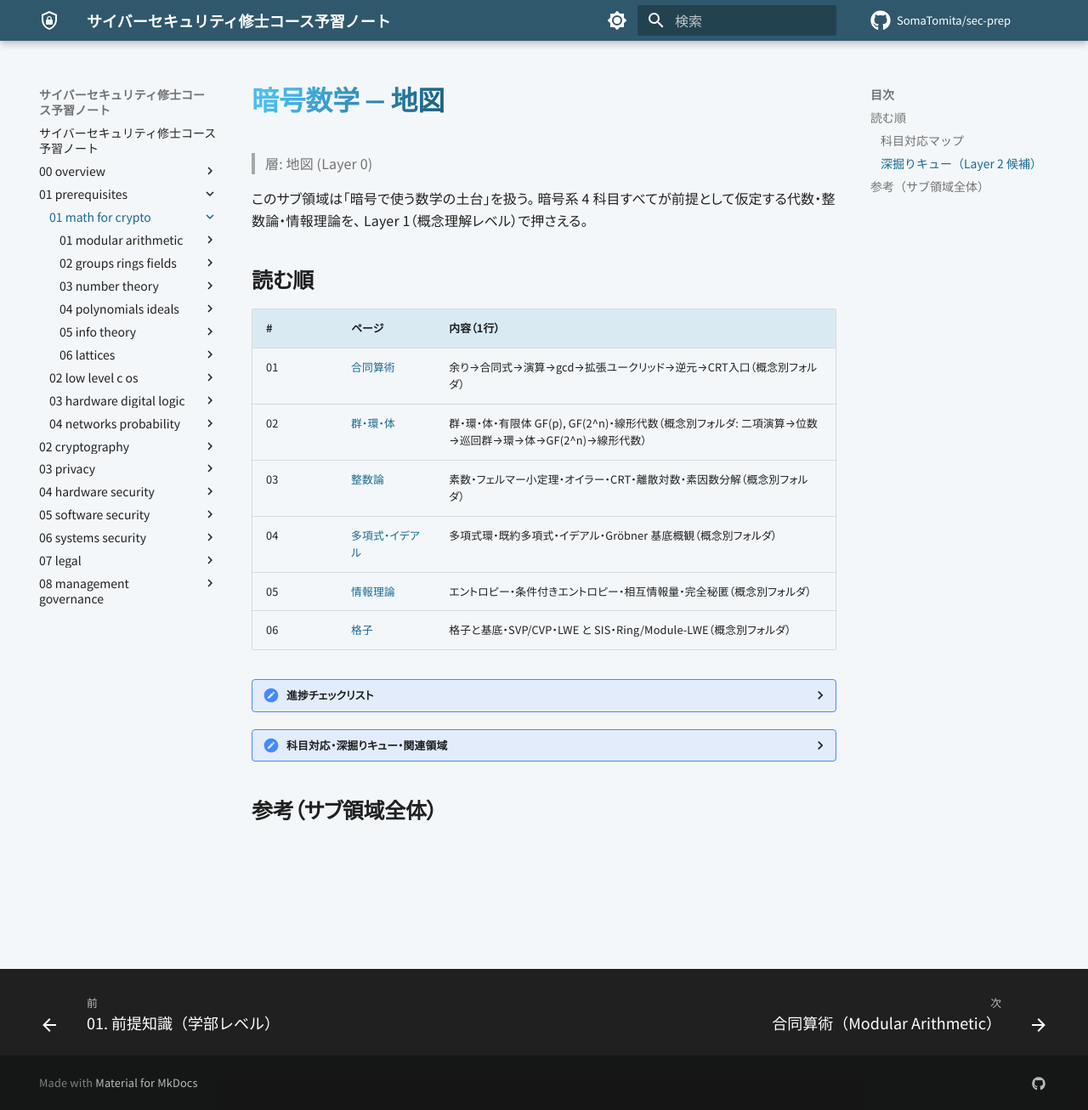
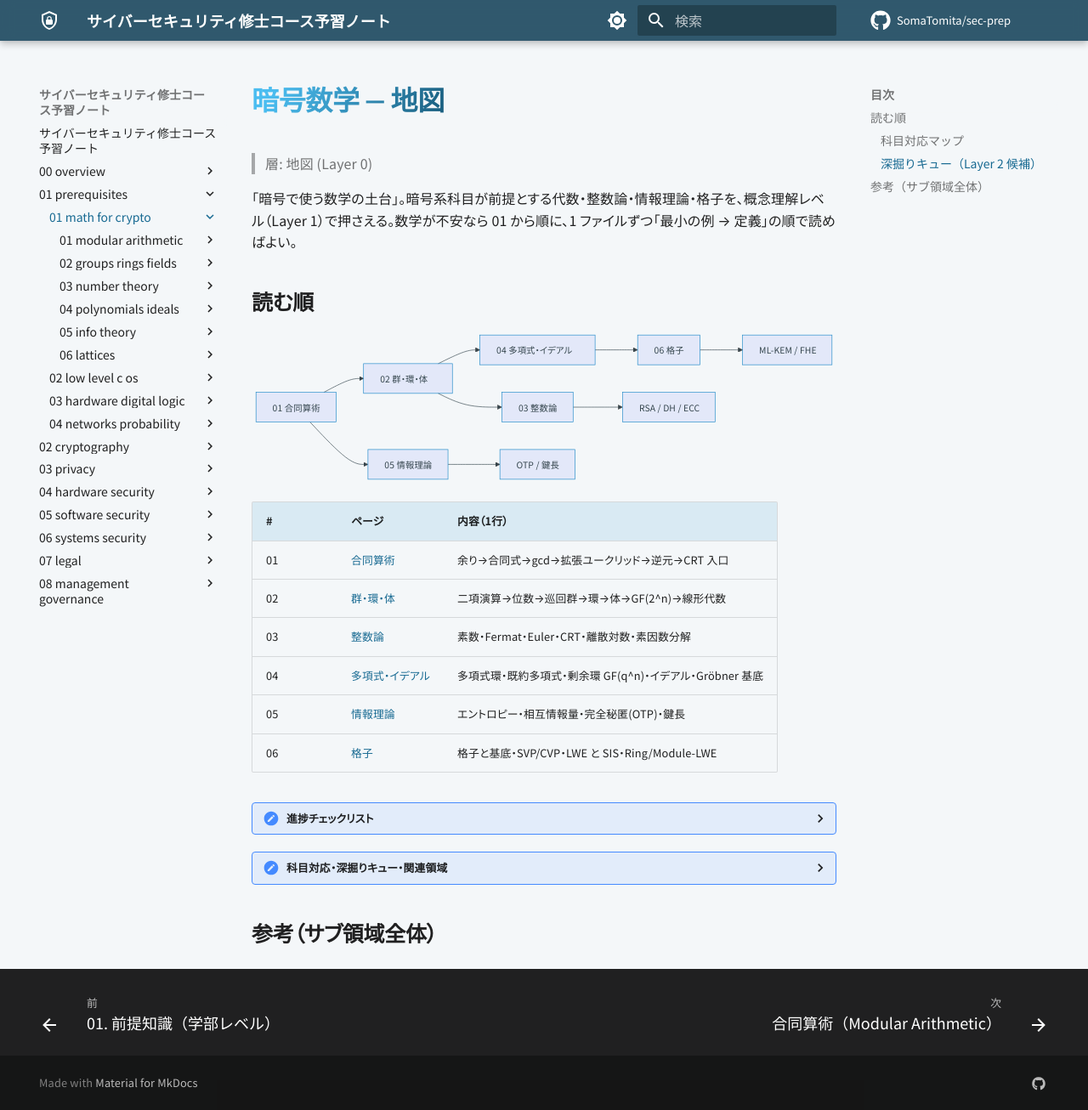
Before and after one commit to SomaTomita/sec-prep, an MkDocs documentation site: the page built from topics/01_prerequisites/01_math-for-crypto/index.md, in a window 1280 px wide and 1306 px high. Shown: the whole window at 85% size. Built offline with MkDocs 1.6.1 and Material for MkDocs 9.7.7, drawn with Linux system fonts in a browser that asks for light colours; plug-ins that fetch from the network failed and are left out; comment, search, counter and statistics services are not loaded.

Commit message:
docs: apply readability pass to math-for-crypto index

````diff
--- a/topics/01_prerequisites/01_math-for-crypto/index.md
+++ b/topics/01_prerequisites/01_math-for-crypto/index.md
@@ -2,20 +2,28 @@
 
 > 層: 地図 (Layer 0)
 
-このサブ領域は「暗号で使う数学の土台」を扱う。
-暗号系 4 科目すべてが前提として仮定する代数・整数論・情報理論を、
-Layer 1（概念理解レベル）で押さえる。
+「暗号で使う数学の土台」。暗号系科目が前提とする代数・整数論・情報理論・格子を、概念理解レベル（Layer 1）で押さえる。数学が不安なら 01 から順に、1 ファイルずつ「最小の例 → 定義」の順で読めばよい。
 
 ## 読む順
 
+```mermaid
+flowchart LR
+  A["01 合同算術"] --> B["02 群・環・体"] --> C["03 整数論"]
+  B --> D["04 多項式・イデアル"] --> F["06 格子"]
+  A --> E["05 情報理論"]
+  C --> R["RSA / DH / ECC"]
+  E --> O["OTP / 鍵長"]
+  F --> P["ML-KEM / FHE"]
+```
+
 | # | ページ | 内容（1行） |
 |---|---|---|
-| 01 | [合同算術](01_modular-arithmetic/README.md) | 余り→合同式→演算→gcd→拡張ユークリッド→逆元→CRT入口（概念別フォルダ） |
-| 02 | [群・環・体](02_groups-rings-fields/README.md) | 群・環・体・有限体 GF(p), GF(2^n)・線形代数（概念別フォルダ: 二項演算→位数→巡回群→環→体→GF(2^n)→線形代数） |
-| 03 | [整数論](03_number-theory/README.md) | 素数・フェルマー小定理・オイラー・CRT・離散対数・素因数分解（概念別フォルダ） |
-| 04 | [多項式・イデアル](04_polynomials-ideals/README.md) | 多項式環・既約多項式・イデアル・Gröbner 基底概観（概念別フォルダ） |
-| 05 | [情報理論](05_info-theory/README.md) | エントロピー・条件付きエントロピー・相互情報量・完全秘匿（概念別フォルダ） |
-| 06 | [格子](06_lattices/README.md) | 格子と基底・SVP/CVP・LWE と SIS・Ring/Module-LWE（概念別フォルダ） |
+| 01 | [合同算術](01_modular-arithmetic/README.md) | 余り→合同式→gcd→拡張ユークリッド→逆元→CRT 入口 |
+| 02 | [群・環・体](02_groups-rings-fields/README.md) | 二項演算→位数→巡回群→環→体→GF(2^n)→線形代数 |
+| 03 | [整数論](03_number-theory/README.md) | 素数・Fermat・Euler・CRT・離散対数・素因数分解 |
+| 04 | [多項式・イデアル](04_polynomials-ideals/README.md) | 多項式環・既約多項式・剰余環 GF(q^n)・イデアル・Gröbner 基底 |
+| 05 | [情報理論](05_info-theory/README.md) | エントロピー・相互情報量・完全秘匿(OTP)・鍵長 |
+| 06 | [格子](06_lattices/README.md) | 格子と基底・SVP/CVP・LWE と SIS・Ring/Module-LWE |
 
 <details>
 <summary>進捗チェックリスト</summary>
````
